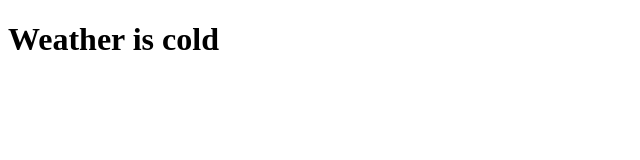
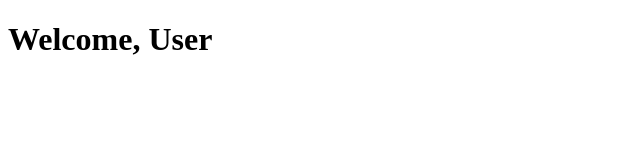
Before and after one commit to muxlisa-maxmudova/react.js.start, a React (Vite) app: page / in a window 1280 px wide. Shown: the top 160 px of the page, without its empty margins (0-640 px from the left). Built offline with nearby package versions, Linux system fonts and the light colour scheme.

Commit message:
UserState end

```diff
--- a/src/App.jsx
+++ b/src/App.jsx
@@ -1,9 +1,10 @@
-import Weather from "./ConditionalRendering/Weather.jsx";
+//import Weather from "./ConditionalRendering/Weather.jsx";
+import UserState from "./ConditionalRendering/UserState.jsx";
 
 export const App = () => {
     return (
         <main>
-            <Weather/>
+            <UserState loggedIn={true} isAdmin={false}/>
         </main>
     )
 }
--- /dev/null
+++ b/src/ConditionalRendering/UserState.jsx
@@ -0,0 +1,14 @@
+const UserState = (props) => {
+    const checkUser = () => {
+        if(props.loggedIn===true && props.isAdmin===true) {
+            return <h1>Welcome, Admin</h1>
+        } else {
+            return <h1>Welcome, User</h1>
+        }
+    }
+
+    return (
+        <div>{checkUser()}</div>
+    )
+}
+export default UserState
```
